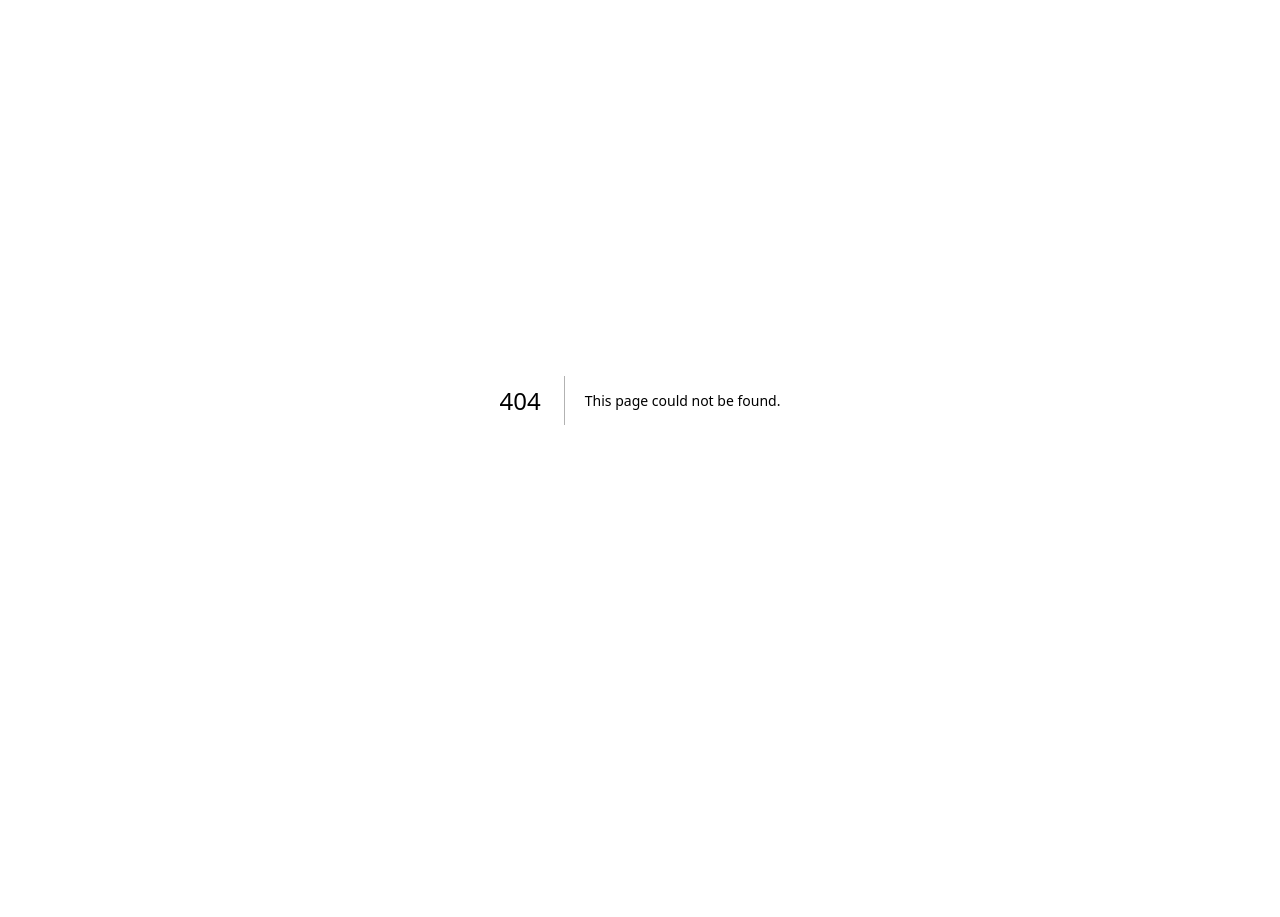
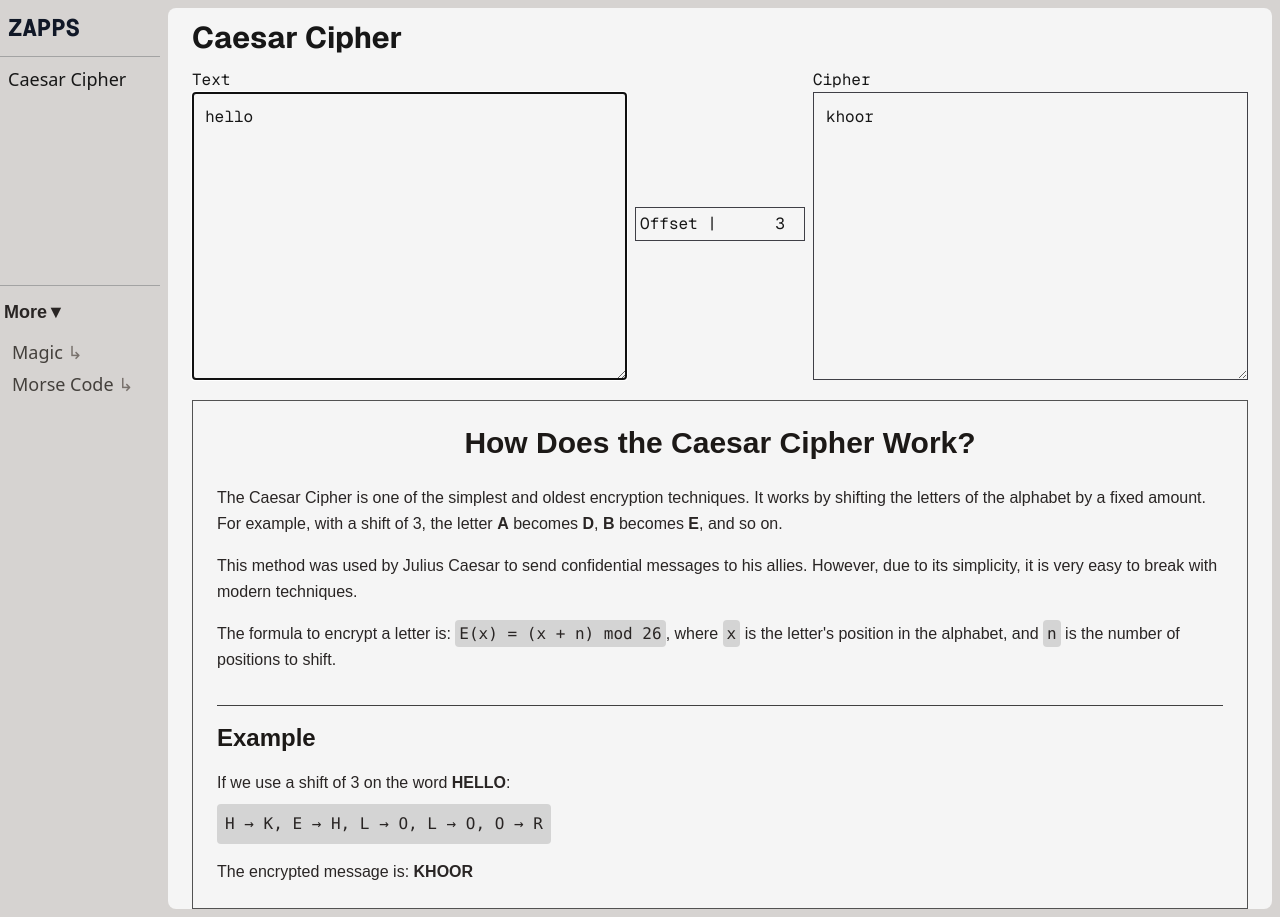
Before and after one commit to zsphinxyz/zapp, a Next.js app: page /caesar in a window 1280 px wide. Before the commit this address had no page. Before the commit the page ends 800 px from the top, so only its background shows below. Built offline with nearby package versions, Linux system fonts and the light colour scheme.

Commit message:
fix layout and theme

```diff
--- a/app/cipher/eg.tsx
+++ b/app/caesar/eg.tsx
@@ -2,9 +2,9 @@
 
 export default function Eg() {
   return (
-    <div className="bg-neutral-900 mt-1 text-stone-300 flex flex-col items-center justify-center p-6">
+    <div className=" border-neutral-600 border-[0.1px] mt-1 text-stone-800 flex flex-col items-center justify-center p-4 md:p-6">
       <div className=" text-base">
-        <h1 className="text-3xl font-bold mb-6 text-center text-stone-100">How Does the Caesar Cipher Work?</h1>
+        <h1 className="text-3xl font-bold mb-6 text-center text-stone-900">How Does the Caesar Cipher Work?</h1>
         <p className=" leading-relaxed mb-4">
           The Caesar Cipher is one of the simplest and oldest encryption techniques. It works by shifting the letters of the alphabet by a fixed amount. For example, with a shift of 3, the letter <span className="font-bold">A</span> becomes <span className="font-bold">D</span>, <span className="font-bold">B</span> becomes <span className="font-bold">E</span>, and so on.
         </p>
@@ -12,17 +12,17 @@ export default function Eg() {
           This method was used by Julius Caesar to send confidential messages to his allies. However, due to its simplicity, it is very easy to break with modern techniques.
         </p>
         <p className=" leading-relaxed mb-8">
-          The formula to encrypt a letter is: <span className="font-mono bg-neutral-800 p-1 rounded">E(x) = (x + n) mod 26</span>, where <span className="font-mono bg-neutral-800 p-1 rounded">x</span> is the letter's position in the alphabet, and <span className="font-mono bg-neutral-800 p-1 rounded">n</span> is the number of positions to shift.
+          The formula to encrypt a letter is: <span className="font-mono bg-neutral-300 p-1 rounded">E(x) = (x + n) mod 26</span>, where <span className="font-mono bg-neutral-300 p-1 rounded">x</span> is the letter&apos;s position in the alphabet, and <span className="font-mono bg-neutral-300 p-1 rounded">n</span> is the number of positions to shift.
         </p>
         <div className="border-t border-neutral-700 pt-4">
-          <h2 className="text-2xl font-bold mb-4 text-stone-100">Example</h2>
+          <h2 className="text-2xl font-bold mb-4 text-stone-900">Example</h2>
           <p className=" leading-relaxed mb-2">
-            If we use a shift of 3 on the word <span className="font-bold text-stone-200">HELLO</span>:
+            If we use a shift of 3 on the word <span className="font-bold text-stone-800">HELLO</span>:
           </p>
-          <p className="w-fit font-mono bg-neutral-800 p-2 rounded mb-4">
+          <p className="w-fit font-mono bg-neutral-300 p-2 rounded mb-4">
             H → K, E → H, L → O, L → O, O → R
           </p>
-          <p className="">The encrypted message is: <span className="font-bold text-stone-200">KHOOR</span></p>
+          <p className="">The encrypted message is: <span className="font-bold text-stone-800">KHOOR</span></p>
         </div>
       </div>
     </div>
--- a/app/cipher/page.tsx
+++ b/app/caesar/page.tsx
@@ -5,9 +5,9 @@ import Eg from "./eg";
 
 export default function Cipher() {
   const [reverse, setReverse] = useState(false)
-  const [text, setText] = useState('');
+  const [text, setText] = useState('hello');
   const [cipher, setCipher] = useState('');
-  const [offset, setOffset] = useState(7);
+  const [offset, setOffset] = useState(3);
 
   const alphabets = 'abcdefghijklmnopqrstuvwxyz'.split('');
 
@@ -40,15 +40,15 @@ export default function Cipher() {
     reverse ?
       setText(cipher.split('').map(word => Decrypt(word, offset)).toString().replaceAll(',', '')) :
       setCipher(text.split('').map(word => Encrypt(word, offset)).toString().replaceAll(',', ''))
-  }, [text, cipher, offset])
+  }, [text, cipher, offset, reverse])
 
 
   return (
-    <section className="">
+    <section className=" min-h-dvh px-4 md:px-6">
 
-      <h1 className="text-center font-geistMono font-bold text-2xl py-5">Caesar Cipher</h1>
+      <h1 className="font-geistSans font-bold text-3xl pt-3 pl-10 md:pl-0 mb-3">Caesar Cipher</h1>
 
-      <section className="p-10 font-geistMono flex flex-col items-center justify-start md:items-start md:justify-center gap-2 md:flex-row h-[780px] bg-neutral-900 md:h-96 ">
+      <section className=" font-geistMono flex flex-col items-center justify-start md:items-start md:justify-center gap-2 md:flex-row mb-5">
         <div className="w-full">
           <h1 className="">Text</h1>
           <textarea spellCheck='false' rows={12} autoComplete="off" name="text" placeholder="Text" className="block max-h-72 w-full bg-transparent border-[0.1px] p-3 border-zinc-700"
@@ -60,7 +60,7 @@ export default function Cipher() {
         </div>
 
         <div className="border-[0.1px] border-zinc-700 p-1 shrink-0 select-none self-center ">
-          <label htmlFor="offset" className="block mx-auto w-fit text-white/50">Offset |
+          <label htmlFor="offset" className="block mx-auto w-fit text-foreground">Offset |
             <input type="number" min={0} max={25} name="offset" id="offset" className="ml-2 bg-transparent text-foreground focus:outline-none text-right " value={offset}
               onChange={(e) => parseInt(e.target.value) > 25 ? setOffset(1) : setOffset(parseInt(e.target.value) ? Math.abs(parseInt(e.target.value)) : 1)}
             />
--- a/app/globals.css
+++ b/app/globals.css
@@ -3,16 +3,16 @@
 @tailwind utilities;
 
 :root {
-  --background: #ffffff;
+  --background: rgb(242 239 239);
   --foreground: #171717;
 }
 
-@media (prefers-color-scheme: dark) {
+/* @media (prefers-color-scheme: dark) {
   :root {
     --background: #0a0a0a;
     --foreground: #ededed;
   }
-}
+} */
 
 body {
   color: var(--foreground);
--- a/app/layout.tsx
+++ b/app/layout.tsx
@@ -1,6 +1,7 @@
 import type { Metadata } from "next";
 import localFont from "next/font/local";
 import "./globals.css";
+import Aside from "@/components/aside";
 
 const geistSans = localFont({
   src: "./fonts/GeistVF.woff",
@@ -26,9 +27,19 @@ export default function RootLayout({
   return (
     <html lang="en">
       <body
-        className={`${geistSans.variable} ${geistMono.variable} antialiased container mx-auto`}
+        className={`${geistSans.variable} ${geistMono.variable} antialiased md:!overflow-auto bg-stone-300`}
       >
-        {children}
+        <main className="flex max-w-screen-2xl justify-center mx-auto">
+          <Aside />
+          <section className="container mx-auto basis-full p-2 bg-clip-content">
+            <section className="bg-neutral-100 rounded-lg overflow-clip">
+              <nav className="w-full bg-black/10 md:hidden">
+                <h1 className="leading-10 text-2xl text-center font-black px-2 text-gray-900 font-geistMono select-none" draggable={true}>ZAPPS</h1>
+              </nav>
+              {children}
+            </section>
+          </section>
+        </main>
       </body>
     </html>
   );
--- a/app/page.tsx
+++ b/app/page.tsx
@@ -3,7 +3,7 @@
 export default function Home() {
   return (
     <section className="font-sans">
-      <h1 className="">HELLO</h1>
+      <h1 className="">ZAPPS by me HELLO</h1>
     </section>
   );
 }
--- /dev/null
+++ b/components/aside.tsx
@@ -0,0 +1,81 @@
+'use client'
+
+import Link from "next/link"
+import { usePathname } from "next/navigation"
+import { useEffect, useState } from "react"
+
+export default function Aside() {
+  const path = usePathname();
+  const links = [
+    {
+      id: 1,
+      title: 'Caesar Cipher',
+      href: '/caesar'
+    },
+  ]
+
+  const others = [
+    {
+      id: 1,
+      title: 'Magic',
+      href: 'https://21magic.vercel.app'
+    },
+    {
+      id: 2,
+      title: 'Morse Code',
+      href: 'https://zmorse.vercel.app'
+    },
+  ]
+
+  const [open, setOpen] = useState(false)
+
+  useEffect(() => {
+    if(open) {
+      // document.body.style.rotate = '3deg';
+      document.body.style.overflow = 'hidden';
+    }
+    else{
+      document.body.style.overflow = 'auto';
+    }
+  }, [open])
+  // style={{display: open ? 'block' : 'none'}}
+  return (
+    <aside>
+
+      <>
+        <div onClick={() => setOpen(false)} className={`w-screen h-vh bg-black/50 absolute inset-0 z-0 md:invisible ${open ? 'block' : 'hidden'} md:hidden`} ></div>
+        <button onClick={()=>setOpen(true)} className="w-10 h-8 rounded-r-md bg-foreground text-background absolute -left-1 top-3 border border-foreground block md:hidden text-2xl">≡</button>
+      </>
+
+      <section className="basis-1/6 min-w-40 max-w-64 max-h-dvh absolute -left-full bg-neutral-300 md:bg-transparent h-dvh md:sticky top-0" style={{left: open ? 0 : ''}}>
+
+        <div className=" flex items-center justify-between py-2">
+          <h1 className="leading-10 text-2xl font-black px-2 text-gray-900 font-geistMono select-none" draggable={true}>ZAPPS</h1>
+          <button onClick={()=>setOpen(false)} className="bg-foreground text-background px-3 rounded-md mr-2 block md:hidden text-xl">×</button>
+        </div>
+
+
+          <div className="w-full h-[1px] bg-neutral-400 mb-2" />
+
+        <div className="pl-2 space-y-1 min-h-52">
+          {
+            links.map(link => (
+              <Link key={link.id} href={link.href} className={`block md:text-lg font-sans hover:underline ${path == link.href ? 'text-foreground font-medium' : 'text-stone-700 '}`}>{link.title}</Link>
+            ))
+          }
+        </div>
+
+        <div className="w-full h-[1px] bg-neutral-400 my-3" />
+
+        <div className="pl-3 space-y-1 ">
+          <p className="text-base md:text-lg font-bold mb-3 -ml-2 text-stone-800 select-none">More▼</p>
+          {
+            others.map(link => (
+              <Link key={link.id} href={link.href} className="block md:text-lg font-sans font-medium text-stone-700 hover:underline" target="_blank">{link.title}<span className="text-stone-500"> ↳</span></Link>
+            ))
+          }
+        </div>
+      </section>
+    </aside>
+  )
+}
```
